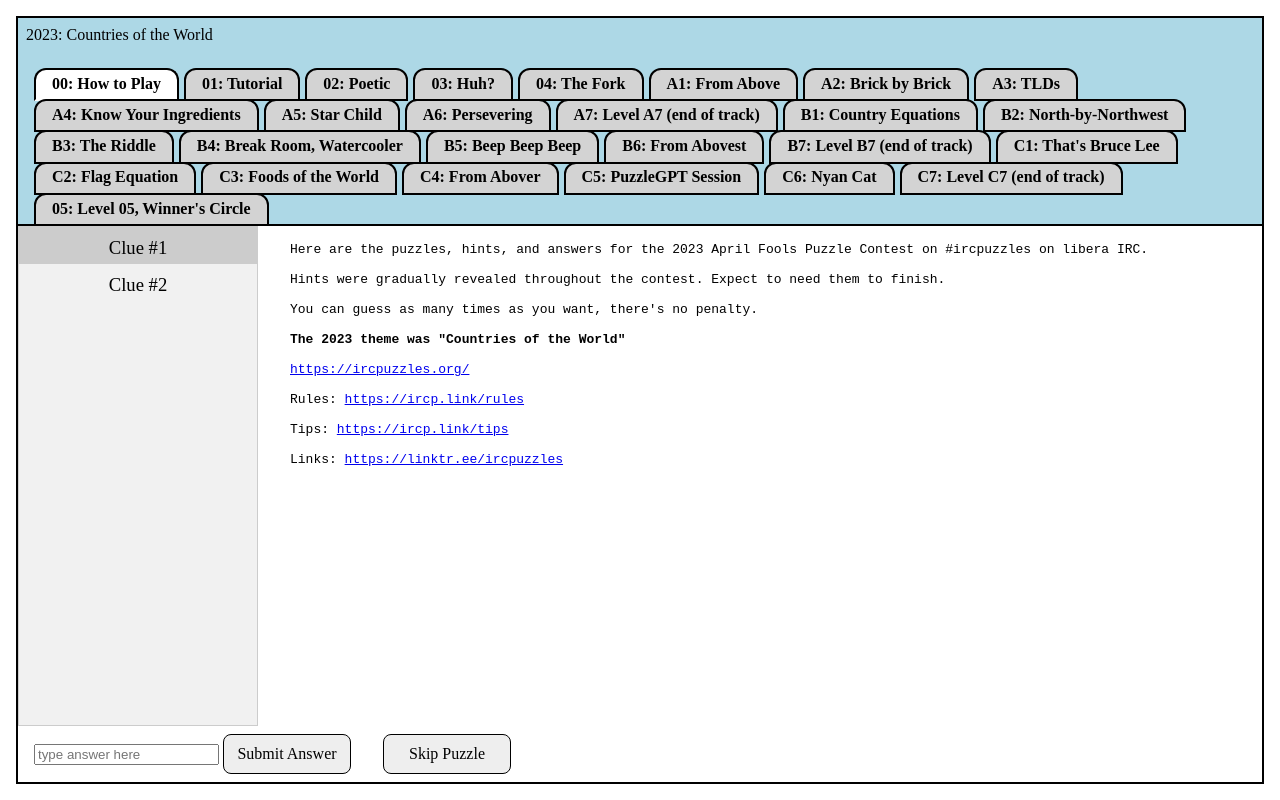
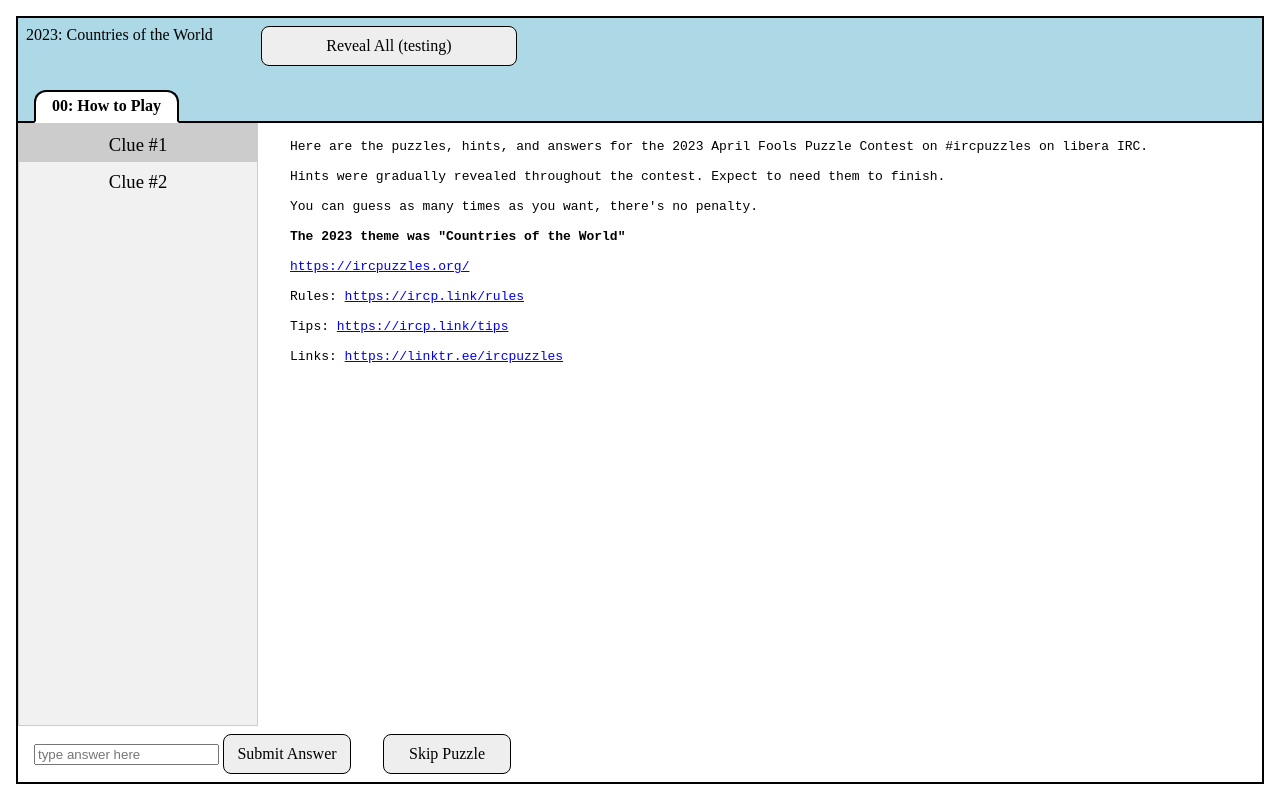
Before and after one commit to za3k/ircpuzzles-solver, a plain HTML site: page index.html in a window 1280 px wide. Both pictures are taken after a click on the element "2023". Drawn offline with Linux system fonts and the light colour scheme.

Commit message:
Add 'reveal all'

```diff
--- a/index.html
+++ b/index.html
@@ -35,6 +35,7 @@
             <div><span class="hunt-year"></span>: <span class="hunt-theme"></span></div>
             <div class="timer"></div>
             <div class="progress"></div>
+            <div class="action reveal-all">Reveal All (testing)</div>
         </div>
         <div class="puzzle-tabs htabs">
         </div>
--- a/puzzles.js
+++ b/puzzles.js
@@ -38,8 +38,11 @@ async function loadYear(year) {
     $(".hunt-year").text(year)
     $(".hunt-theme").text(data.theme)
     unlockPuzzle(data.start)
+    focusPuzzle(data.start)
+}
+
+function unlockAll() {
     for (var puzzle of Object.keys(data.puzzles)) unlockPuzzle(puzzle)
-    focusPuzzle(data.start)
 }
 
 function skipPuzzle(puzzle) { finishPuzzle(puzzle); }
@@ -246,5 +249,6 @@ $(document).ready(function() {
         $(".year-select").hide();
         $(".footnote").hide();
         $(".solver").show();
+        $(".reveal-all").on("click", unlockAll).css("width", "16em")
     })
 })
```
